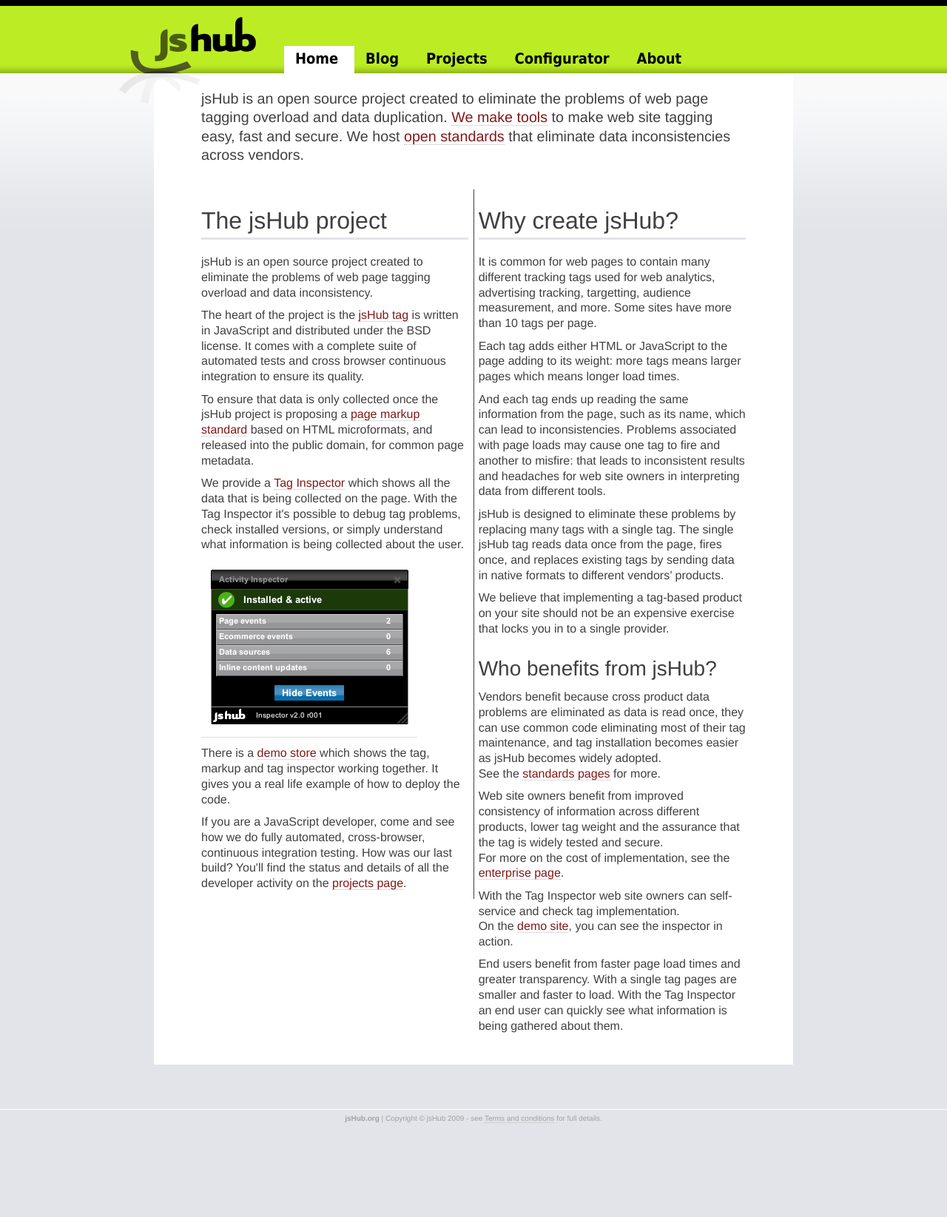
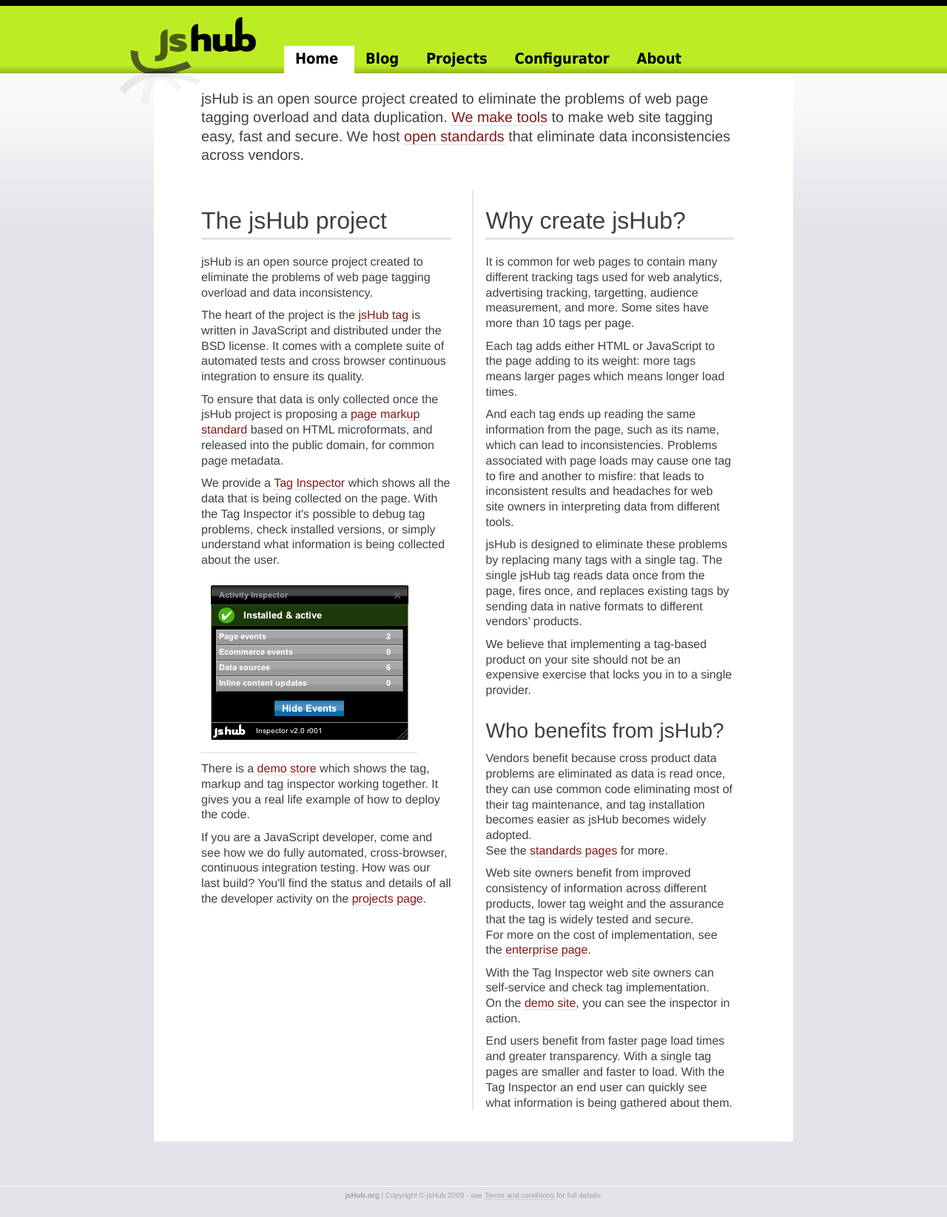
Before and after one commit to jshub/jshub.github.com, a Jekyll site: the page built from index.html, in a window 1280 px wide. Shown: the whole page at 74% size. Built offline with Jekyll 4.4.1, drawn with Linux system fonts in a browser that asks for light colours; before the commit the page ends 1541 px from its top, so only the background shows below that.

Commit message:
Styles for homepage. Use page.categories as CSS classes in layouts DRY include of Github Ribbon

```diff
--- /dev/null
+++ b/_includes/fork_me_on_github.html
@@ -0,0 +1 @@
+<a href="http://github.com/jshub/jshub-core/tree/master"><img style="position: absolute; top: 0; right: 0; border: 0;" src="http://s3.amazonaws.com/github/ribbons/forkme_right_gray_6d6d6d.png" alt="Fork me on GitHub" /></a>
--- a/_layouts/about.html
+++ b/_layouts/about.html
@@ -11,7 +11,7 @@
 
 {% include banner.html %}
 
-  <div class="yui-d-custom page {{ page.categories }}">
+  <div class="yui-d-custom page {{ page.categories | join: ' ' }}">
 
     <div class="content">
       <div class="yui-main">
--- a/_layouts/home.html
+++ b/_layouts/home.html
@@ -5,19 +5,20 @@
 	<title>{{ page.title }} - jsHub</title>
   {% include yui3.html %}
   {% include stylesheets.html %}
+  <link rel="stylesheet" href="/stylesheets/home.css" type="text/css" />
   {% include syntaxhighlighter.html %}
 </head>
-<body class="jshub wiki yui-cssreset yui-cssfonts yui-cssgrids yui-cssbase">
+<body class="jshub home yui-cssreset yui-cssfonts yui-cssgrids yui-cssbase">
 
 {% if page.ribbon %}
-  <a href="http://github.com/jshub/jshub-core/tree/master"><img style="position: absolute; top: 0; right: 0; border: 0;" src="http://s3.amazonaws.com/github/ribbons/forkme_right_orange_ff7600.png" alt="Fork me on GitHub" /></a>
+  {% include fork_me_on_github.html %}
 {% endif %}
 
 {% include banner.html %}
 
 
 
-  <div class="yui-d-custom page {{ page.categories }}">
+  <div class="yui-d-custom page {{ page.categories | join: ' ' }}">
 
     <div class="content">
       <div class="yui-main">
--- a/_layouts/projects.html
+++ b/_layouts/projects.html
@@ -10,12 +10,12 @@
 <body class="jshub wiki yui-cssreset yui-cssfonts yui-cssgrids yui-cssbase">
 
 {% if page.ribbon %}
-  <a href="http://github.com/jshub/jshub-core/tree/master"><img style="position: absolute; top: 0; right: 0; border: 0;" src="http://s3.amazonaws.com/github/ribbons/forkme_right_orange_ff7600.png" alt="Fork me on GitHub" /></a>
+  {% include fork_me_on_github.html %}
 {% endif %}
 
 {% include banner.html %}
 
-  <div class="yui-d-custom page {{ page.categories }}">
+  <div class="yui-d-custom page {{ page.categories | join: ' ' }}">
 
     <div class="content">
       <div class="yui-main">
--- a/index.html
+++ b/index.html
@@ -17,7 +17,8 @@
 <br/>
 
 <div class="yui-g">
-  <div class="yui-u first" style="padding-right: 0.4em; border-right:1px solid #404040;">
+  <div class="yui-u first col1">
+    <div>
 
       <h1>The jsHub project</h1>
 
@@ -65,7 +66,9 @@
       </p>
 
     </div>
-  <div class="yui-u">
+  </div><!-- col1 -->
+  <div class="yui-u col2">
+    <div>
 
       <h1>Why create jsHub?</h1>
 
@@ -124,4 +127,5 @@
       </p>
 
     </div>
+  </div><!-- col2 -->
 </div>
--- /dev/null
+++ b/stylesheets/home.css
@@ -0,0 +1,7 @@
+body.home div.page div.col1 > div {
+  padding-right: 1em;
+}
+body.home div.page div.col2 > div {
+  padding-left: 1em;
+  border-left: 2px #e2e4e9 solid;
+}
```
Also changed, not shown: _layouts/homepage.html (deleted, +0 -39 lines). Lines whose indentation alone changed are shown as unchanged.
